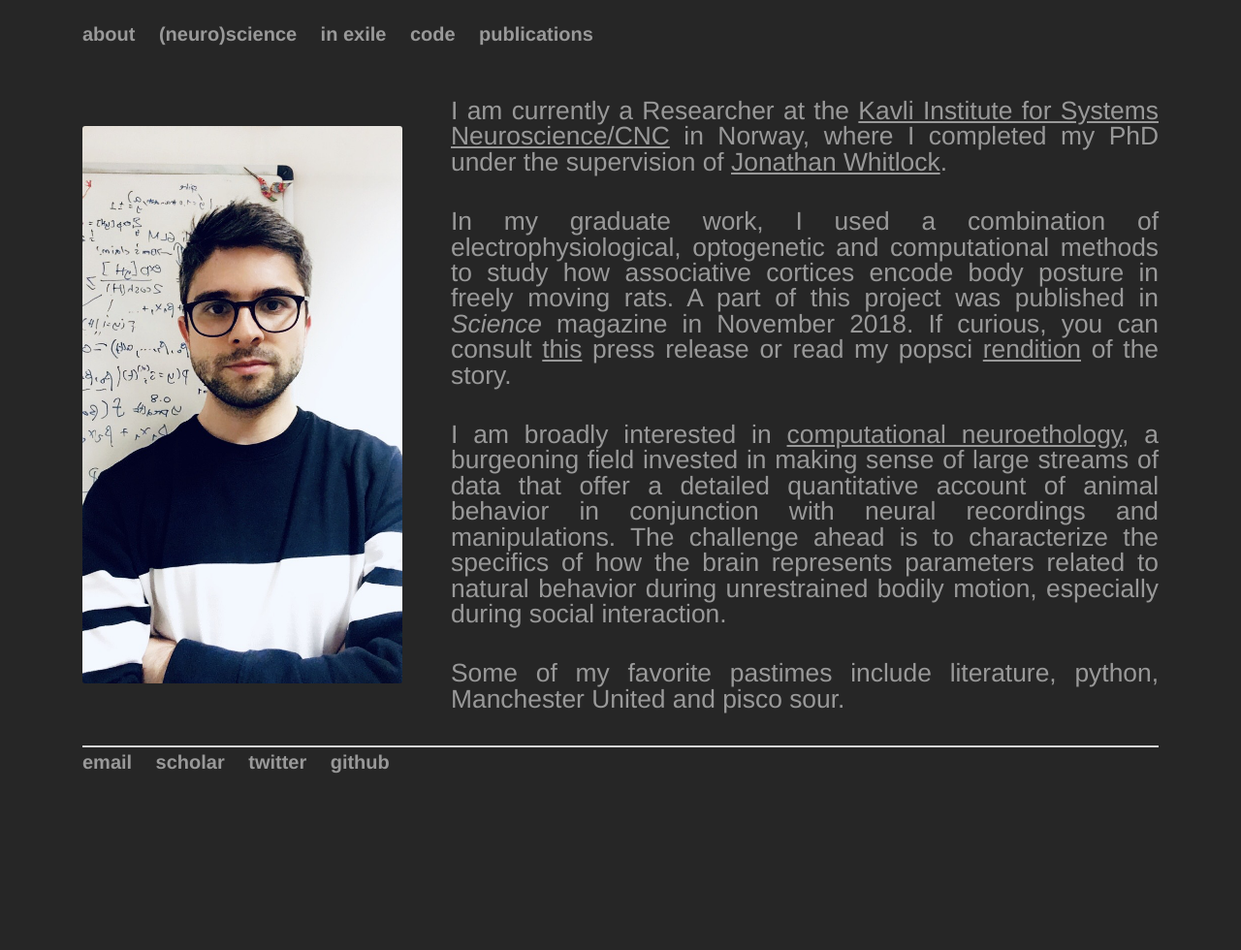
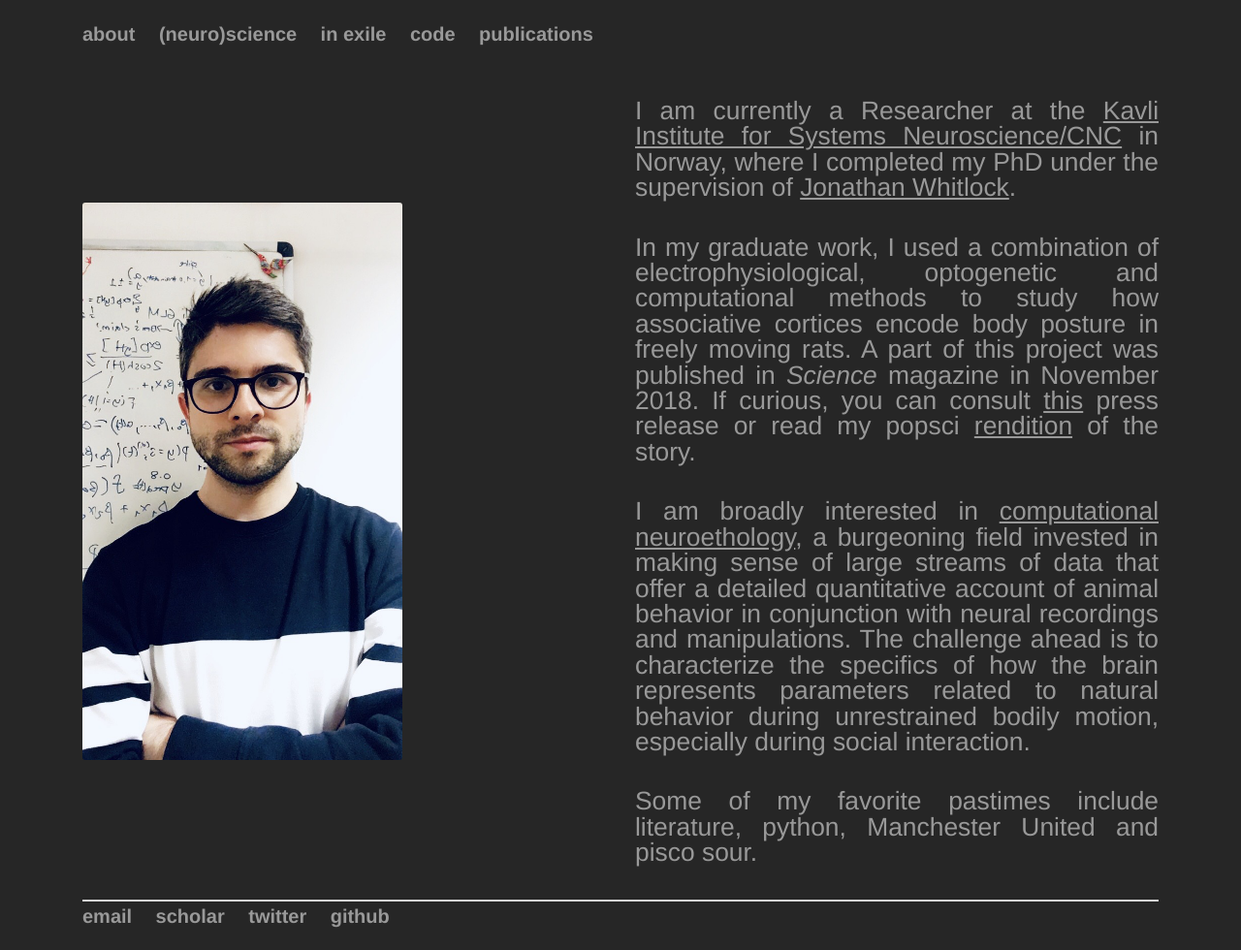
Before and after one commit to bartulem/bartulem.github.io, a Jekyll site: the page built from about/index.html, in a window 1280 px wide. Shown: the whole page at 97% size. Built offline with Jekyll 4.4.1, drawn with Linux system fonts in a browser that asks for light colours; before the commit the page ends 900 px from its top, so only the background shows below that.

Commit message:
Update index.html

```diff
--- a/about/index.html
+++ b/about/index.html
@@ -3,10 +3,10 @@
 title: bartulem
 ---
 <div class="row marketing">
-	<div class="col-xs-6 col-sm-4 content">
+	<div class=".col-6 col-sm-6 .col-md-6 .col-md-4 .col-xl-4 content">
 		<img class="rounded-corners" alt="Bartul Mimica" src="http://bartulem.github.io/img/bm2020w.png" style="width:330px;height:575px;">
 	</div>
-	<div class="col-xs-6 col-sm-8">
+	<div class=".col-6 col-sm-6 .col-md-6 .col-md-8 .col-xl-8">
 		<p>I am currently a Researcher at the <a style="text-decoration:underline" href="https://www.ntnu.edu/kavli/">Kavli Institute for Systems Neuroscience/CNC</a> in Norway, where I completed my PhD under the supervision of <a style="text-decoration:underline" href="https://www.whitlocklab.org/">Jonathan Whitlock</a>.</p>
 		<p>In my graduate work, I used a combination of electrophysiological, optogenetic and computational methods to study how associative cortices encode body posture in freely moving rats. A part of this project was published in <i>Science</i> magazine in November 2018. If curious, you can consult <a style="text-decoration:underline" href="https://norwegianscitechnews.com/2018/11/scientists-record-posture-coding-neurons-in-the-cortex/">this</a> press release or read my popsci <a style="text-decoration:underline" href="https://www.whitlocklab.org/striking-a-pose-in-the-cortex/">rendition</a> of the story.</p>
 		<p>I am broadly interested in <a style="text-decoration:underline" href="https://www.sciencedirect.com/science/article/abs/pii/S0896627319308414/">computational neuroethology</a>, a burgeoning field invested in making sense of large streams of data that offer a detailed quantitative account of animal behavior in conjunction with neural recordings and manipulations. The challenge ahead is to characterize the specifics of how the brain represents parameters related to natural behavior during unrestrained bodily motion, especially during social interaction.</p>
```
